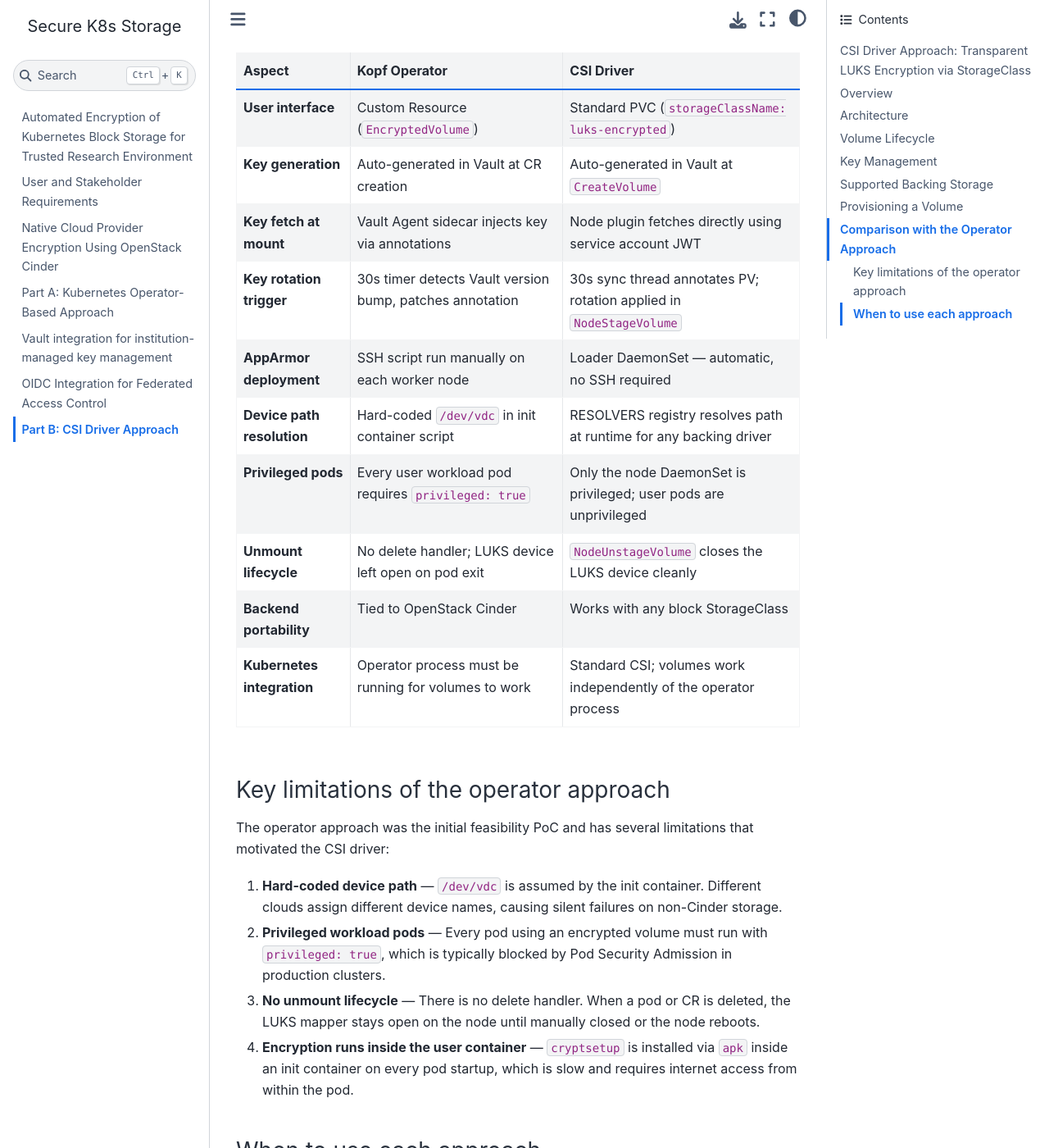
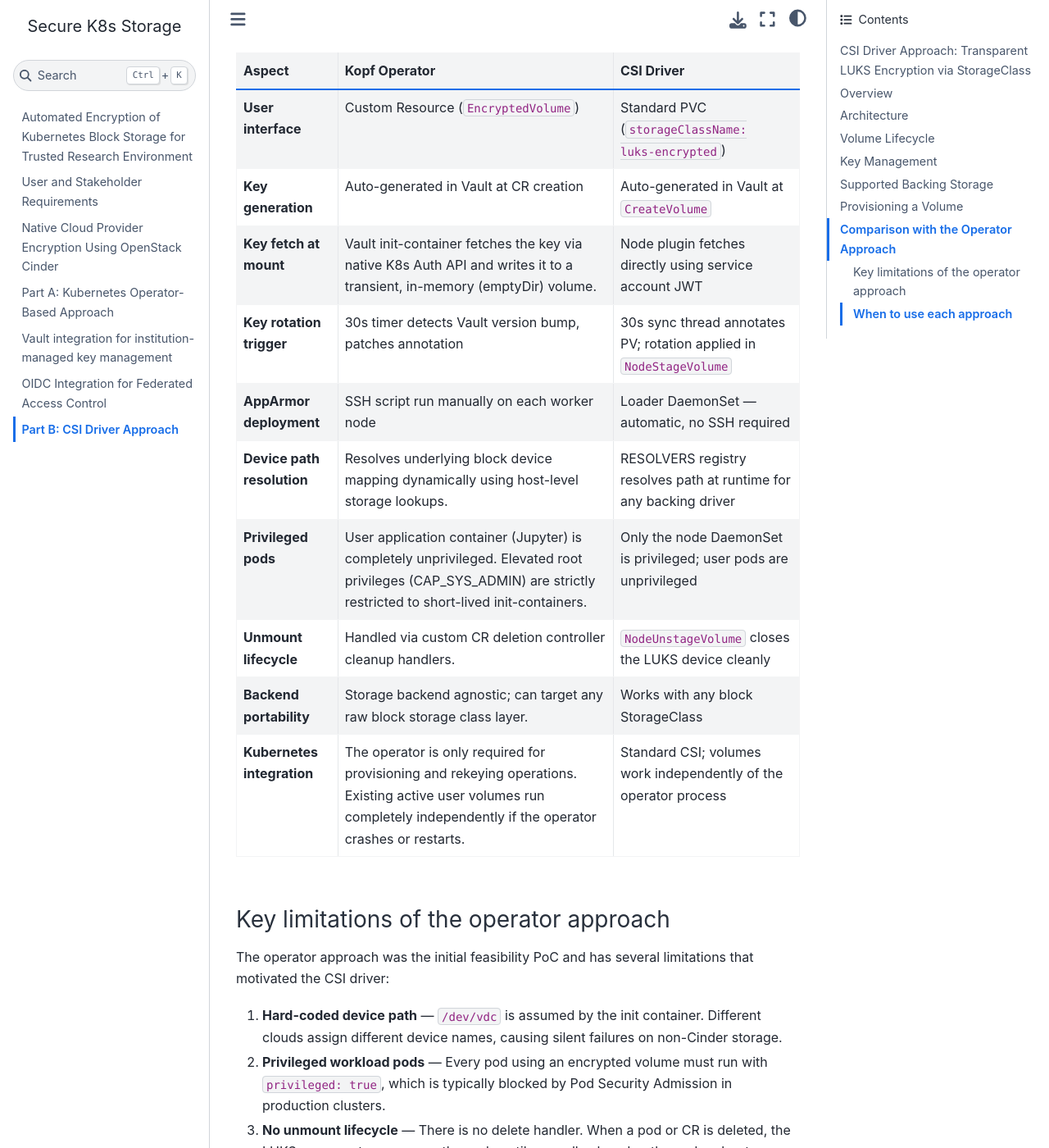
Before and after one commit to nfcs-secure-k8s/luks-k8s-automation, a Jupyter Book: the page built from csi_driver.md, in a window 1280 px wide and 1400 px high, scrolled down 4289 px. Shown: the whole window at 82% size. Built offline with Jupyter Book 1.0.4 settings and Sphinx 7.4.7 and the Sphinx Book theme 1.1.4, drawn with Linux system fonts in a browser that asks for light colours; some of the changed text lies outside the part shown.

Commit message:
Correct Kofp operation facts

```diff
--- a/csi_driver.md
+++ b/csi_driver.md
@@ -303,18 +303,18 @@ kubectl describe pvc my-encrypted-pvc
 
 ## Comparison with the Operator Approach
 
-| Aspect                     | Kopf Operator                                            | CSI Driver                                                          |
-| -------------------------- | -------------------------------------------------------- | ------------------------------------------------------------------- |
-| **User interface**         | Custom Resource (`EncryptedVolume`)                      | Standard PVC (`storageClassName: luks-encrypted`)                   |
-| **Key generation**         | Auto-generated in Vault at CR creation                   | Auto-generated in Vault at `CreateVolume`                           |
-| **Key fetch at mount**     | Vault Agent sidecar injects key via annotations          | Node plugin fetches directly using service account JWT              |
-| **Key rotation trigger**   | 30s timer detects Vault version bump, patches annotation | 30s sync thread annotates PV; rotation applied in `NodeStageVolume` |
-| **AppArmor deployment**    | SSH script run manually on each worker node              | Loader DaemonSet — automatic, no SSH required                       |
-| **Device path resolution** | Hard-coded `/dev/vdc` in init container script           | RESOLVERS registry resolves path at runtime for any backing driver  |
-| **Privileged pods**        | Every user workload pod requires `privileged: true`      | Only the node DaemonSet is privileged; user pods are unprivileged   |
-| **Unmount lifecycle**      | No delete handler; LUKS device left open on pod exit     | `NodeUnstageVolume` closes the LUKS device cleanly                  |
-| **Backend portability**    | Tied to OpenStack Cinder                                 | Works with any block StorageClass                                   |
-| **Kubernetes integration** | Operator process must be running for volumes to work     | Standard CSI; volumes work independently of the operator process    |
+| Aspect                     | Kopf Operator                                                                                                                                                          | CSI Driver                                                          |
+| -------------------------- | ---------------------------------------------------------------------------------------------------------------------------------------------------------------------- | ------------------------------------------------------------------- |
+| **User interface**         | Custom Resource (`EncryptedVolume`)                                                                                                                                    | Standard PVC (`storageClassName: luks-encrypted`)                   |
+| **Key generation**         | Auto-generated in Vault at CR creation                                                                                                                                 | Auto-generated in Vault at `CreateVolume`                           |
+| **Key fetch at mount**     | Vault init-container fetches the key via native K8s Auth API and writes it to a transient, in-memory (emptyDir) volume.                                                | Node plugin fetches directly using service account JWT              |
+| **Key rotation trigger**   | 30s timer detects Vault version bump, patches annotation                                                                                                               | 30s sync thread annotates PV; rotation applied in `NodeStageVolume` |
+| **AppArmor deployment**    | SSH script run manually on each worker node                                                                                                                            | Loader DaemonSet — automatic, no SSH required                       |
+| **Device path resolution** | Resolves underlying block device mapping dynamically using host-level storage lookups.                                                                                 | RESOLVERS registry resolves path at runtime for any backing driver  |
+| **Privileged pods**        | User application container (Jupyter) is completely unprivileged. Elevated root privileges (CAP_SYS_ADMIN) are strictly restricted to short-lived init-containers.      | Only the node DaemonSet is privileged; user pods are unprivileged   |
+| **Unmount lifecycle**      | Handled via custom CR deletion controller cleanup handlers.                                                                                                            | `NodeUnstageVolume` closes the LUKS device cleanly                  |
+| **Backend portability**    | Storage backend agnostic; can target any raw block storage class layer.                                                                                                | Works with any block StorageClass                                   |
+| **Kubernetes integration** | The operator is only required for provisioning and rekeying operations. Existing active user volumes run completely independently if the operator crashes or restarts. | Standard CSI; volumes work independently of the operator process    |
 
 ### Key limitations of the operator approach
 
```
Also changed, not shown: other parts of csi_driver.md (+2 -0 lines).
